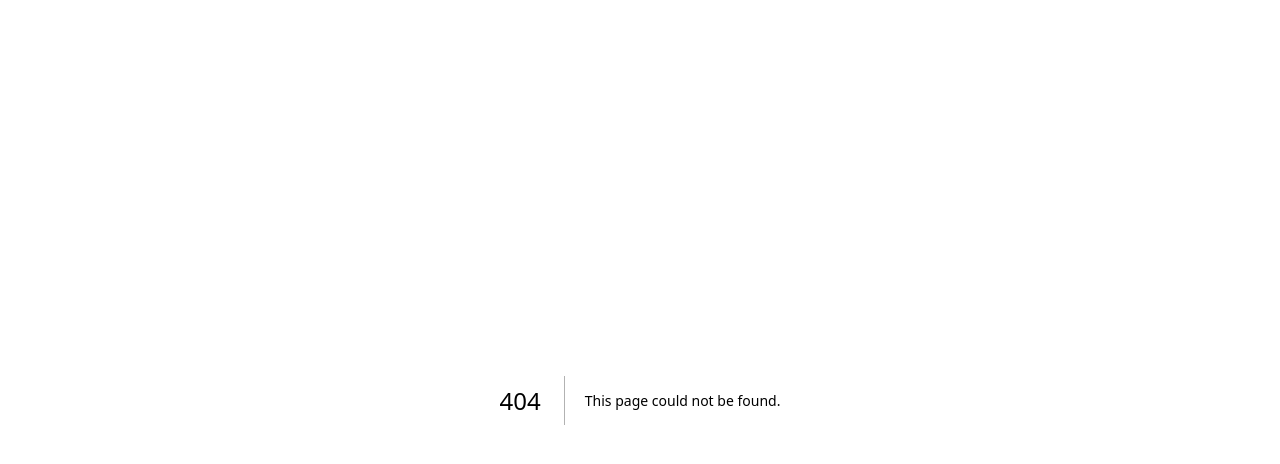
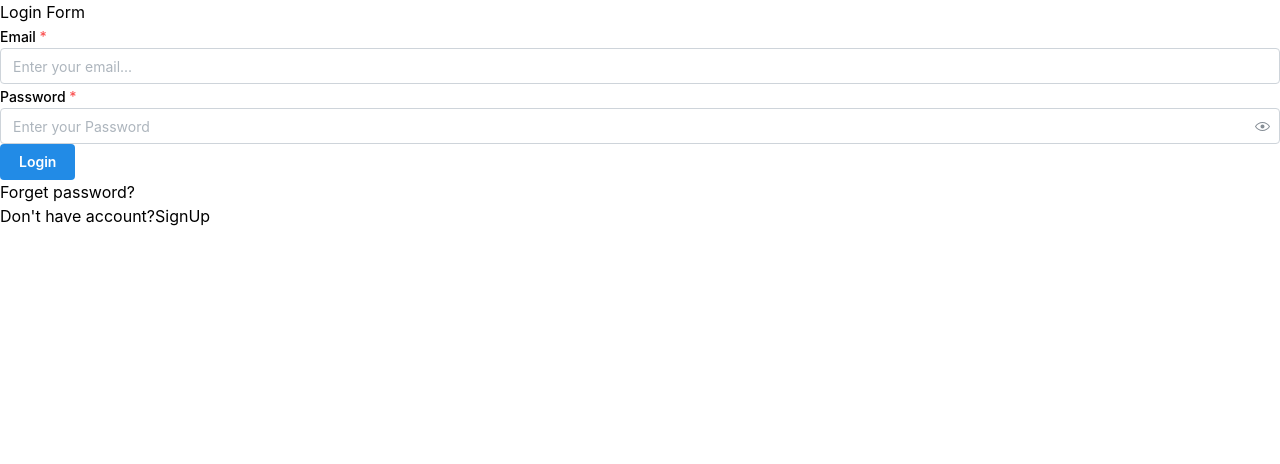
Before and after one commit to ks-rushik/form-auth, a Next.js app: page /auth/login in a window 1280 px wide. Before the commit this address had no page. Shown: the top 464 px of the page. Built offline with nearby package versions, Linux system fonts and the light colour scheme.

Commit message:
loginform re-created

```diff
--- a/src/app/auth/page.tsx
+++ b/src/app/auth/login/page.tsx
@@ -1,4 +1,4 @@
-import LoginForm from "../components/auth/LoginForm"
+import LoginForm from "@/app/components/auth/LoginForm"
 
 const LoginPage = () => {
     return <LoginForm/>
--- a/src/app/components/auth/LoginForm.tsx
+++ b/src/app/components/auth/LoginForm.tsx
@@ -6,17 +6,13 @@ import BaseButton from "../ui/BaseButton";
 import BaseInput from "../ui/BaseInput";
 import { useForm } from "react-hook-form";
 import { zodResolver } from "@hookform/resolvers/zod";
+import Link from "next/link";
 
 const loginSchema = z.object({
-  email: z.string().email("Invalid email format"),
-  password: z
-    .string()
-    .min(8, { message: 'Be at least 8 characters long' })
-    .regex(/[a-zA-Z]/, { message: 'Contain at least one letter.' })
-    .regex(/[0-9]/, { message: 'Contain at least one number.' })
-    .regex(/[^a-zA-Z0-9]/, {
-      message: 'Contain at least one special character.',
-    })
+  email: z.string().
+  min(1,"Email is Required").
+  email("Invalid email format"),
+  password: z.string().min(1, "Password required")
 });
 
 type LoginFormData = z.infer<typeof loginSchema>;
@@ -35,13 +31,18 @@ const LoginForm = () => {
   };
 
   return (
-    <form onSubmit={handleSubmit(onSubmit)} className="m-60">
+    <>
+      <form onSubmit={handleSubmit(onSubmit)} className="">
         <FormGroup>
+          <h1 className="flex flex-col items-center justify-center mb-10 text-xl">
+            Login Form
+          </h1>
           <FormField label="Email" name="email" error={errors.email?.message}>
             <BaseInput
               {...register("email")}
+              type="email"
+              name="email"
               placeholder="Enter your email..."
-            classNames={{ input: "w-52" }}
             />
           </FormField>
           <FormField
@@ -51,15 +52,33 @@ const LoginForm = () => {
           >
             <BaseInput
               {...register("password")}
+              type="password"
+              name="password"
               placeholder="Enter your Password"
-            classNames={{ input: "w-52" }}
+              classNames={{ input: "focus-within " }}
             />
           </FormField>
-      </FormGroup>
-      <BaseButton type="submit" intent="success" classNames={{ root: "ml-4" }}>
+          <BaseButton
+            type="submit"
+            intent="success"
+            classNames={{
+              root: "mb-2 w-full py-2 rounded-md",
+            }}
+          >
             Login
           </BaseButton>
+          <div className="flex justify-between text-md  mb-4">
+            <Link href="#">Forget password?</Link>
+            <div className="flex gap-1 justify-end ">
+              <span> Don't have account?</span>
+              <Link href="#" className="text-blue-600 hover:underline">
+                SignUp
+              </Link>
+            </div>
+          </div>
+        </FormGroup>
       </form>
+    </>
   );
 };
 
```
Lines whose indentation alone changed are shown as unchanged.
